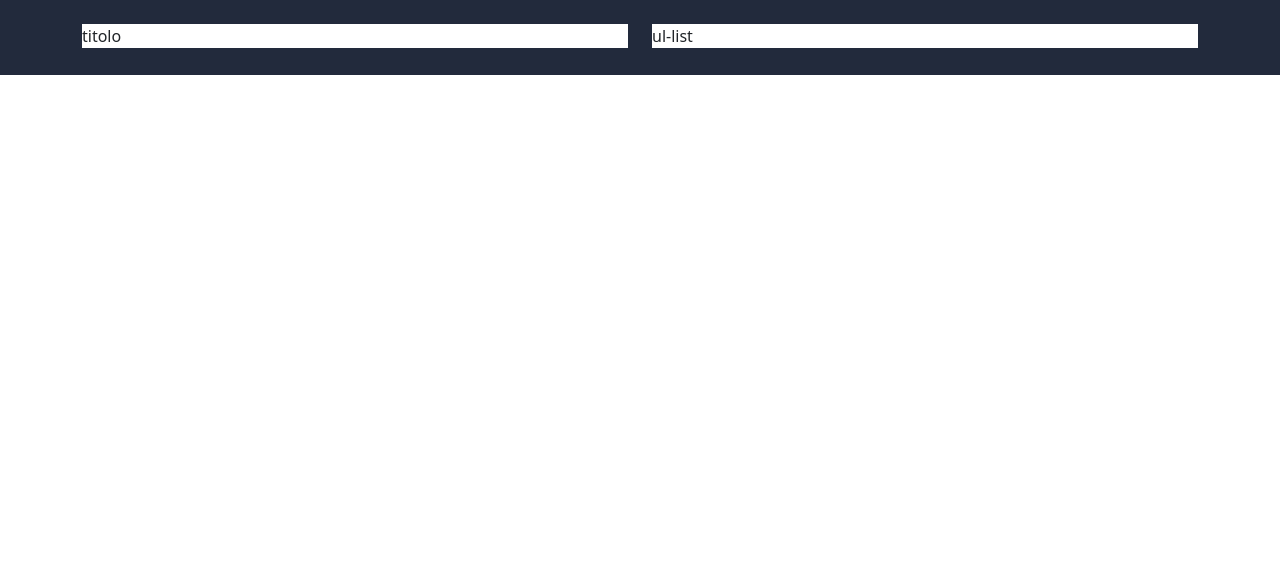
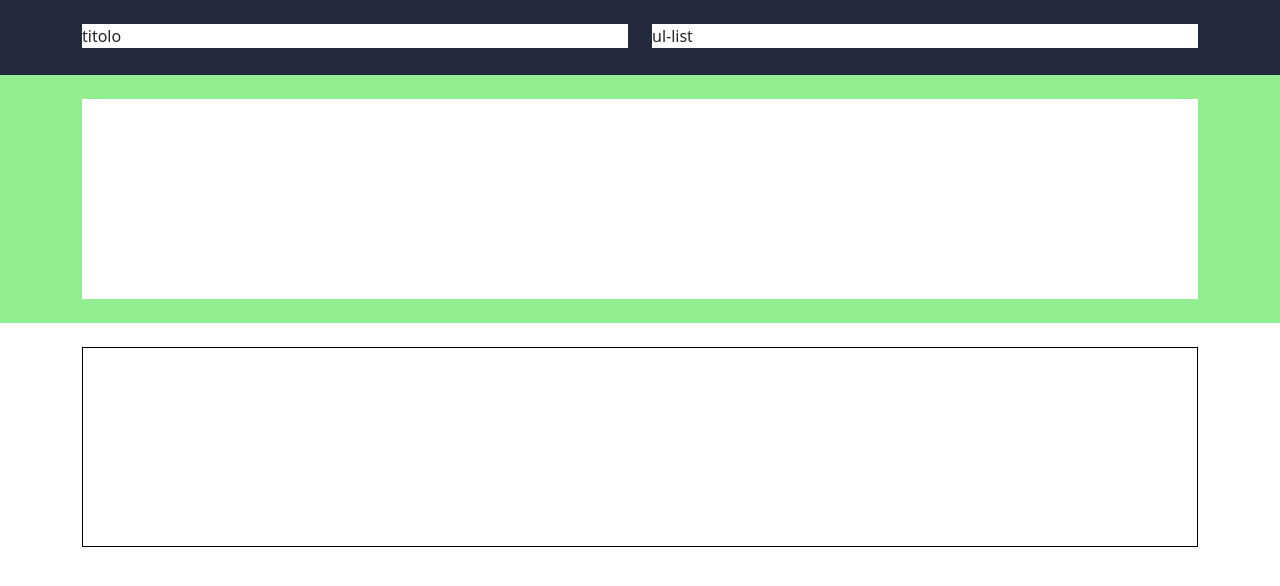
Before and after one commit to Giovannidubaldo/html-css-bootstrap-freelancer, a plain HTML site: page index.html in a window 1280 px wide. Drawn offline with nearby package versions, Linux system fonts and the light colour scheme.

Commit message:
Added starti bootstrap container lightgreen

```diff
--- a/css/style.css
+++ b/css/style.css
@@ -10,9 +10,17 @@ header{
 }
 
 .content{
-
+    height: 200px;
 }
 
 .bg-white{
     background-color: white;
 }
+
+.bg-lightgreen{
+    background-color: lightgreen;
+}
+
+.border-black{
+    border: 1px solid black;
+}
--- a/index.html
+++ b/index.html
@@ -19,12 +19,12 @@
         <div class="container-md">
             <div class="row">
                 <div class="col-6 my-4">
-                    <div class="content bg-white">
+                    <div class="bg-white">
                         titolo
                     </div>
                 </div>
                 <div class="col-6 my-4">
-                    <div class="content bg-white">
+                    <div class="bg-white">
                         ul-list
                     </div>
                 </div>
@@ -32,6 +32,29 @@
         </div>
     </header>
 
+    <!-- MAIN -->
+    <main>
+
+        <!-- Container start-bootstrap -->
+        <div class="bg-lightgreen">
+            <div class="container-md">
+                <div class="row">
+                    <div class="col-12 my-4">
+                        <div class="content bg-white"></div>
+                    </div>
+                </div>
+            </div>
+        </div>
+
+        <!-- Container portfolio -->
+        <div class="container-md">
+            <div class="row">
+                <div class="col-12 my-4">
+                    <div class="content bg-white border-black"></div>
+                </div>
+            </div>
+        </div>
+    </main>
 
 </body>
 </html>
```
